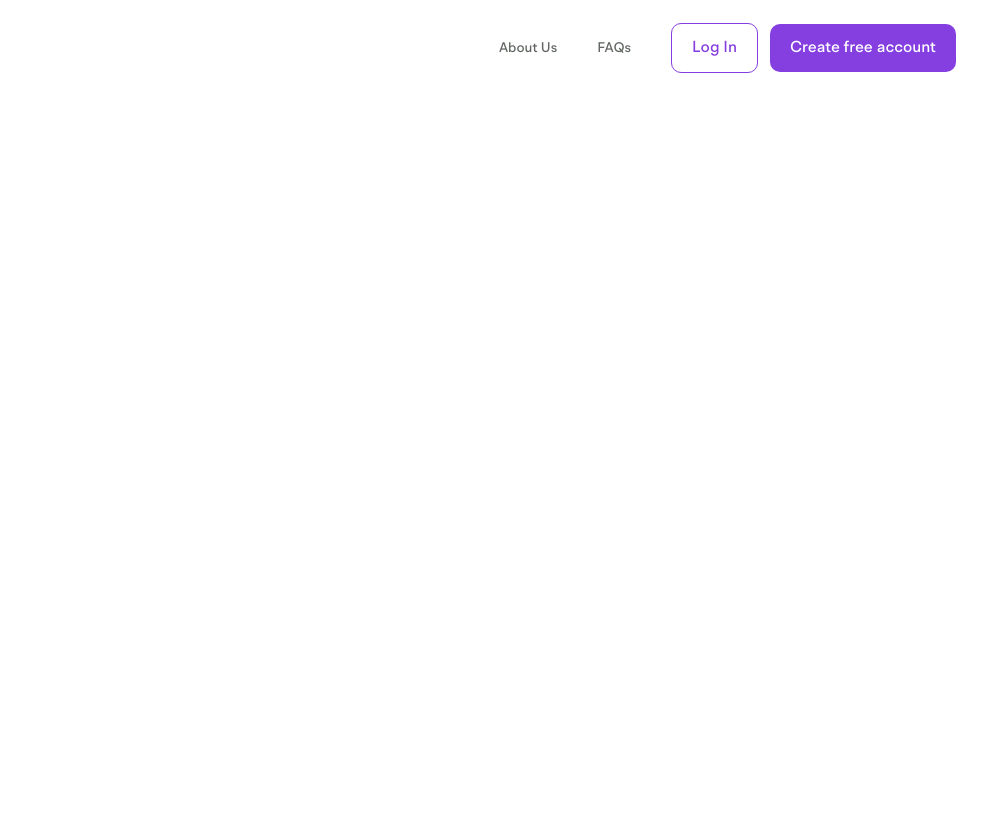
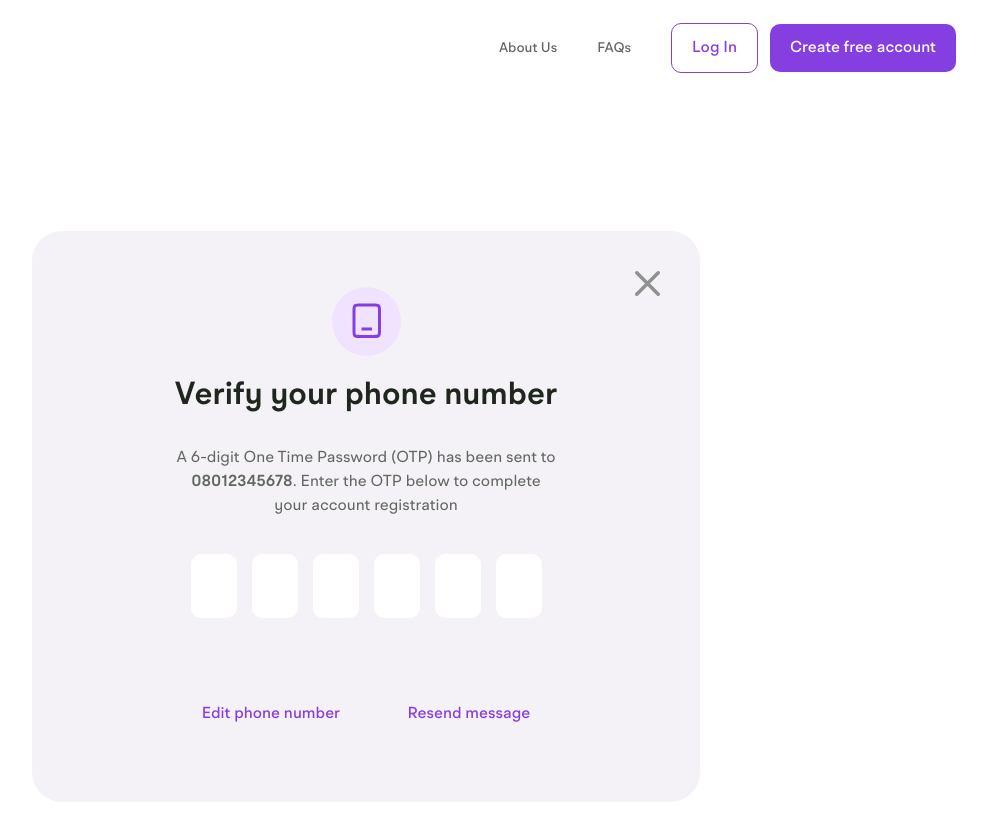
Before and after one commit to elijahthis/phigz-test, a React (Create React App) app: page /auth/otp in a window 1280 px wide. Shown: the top 840 px of the page, without its empty margins (274-1261 px from the left). Before the commit the page ends 800 px from the top, so only its background shows below. Built offline with nearby package versions, Linux system fonts and the light colour scheme.

Commit message:
feat: OTP UI

```diff
--- a/package.json
+++ b/package.json
@@ -12,6 +12,7 @@
     "@types/react-dom": "^18.2.7",
     "react": "^18.2.0",
     "react-dom": "^18.2.0",
+    "react-otp-input": "^3.0.4",
     "react-router-dom": "^6.15.0",
     "react-scripts": "5.0.1",
     "typescript": "^4.9.5",
--- a/src/components/Button/index.tsx
+++ b/src/components/Button/index.tsx
@@ -30,7 +30,7 @@ const Button = ({
 					? "bg-pry-col text-white"
 					: variant === "outline"
 					? "bg-transparent text-pry-col border border-pry-col"
-					: "bg-transparent"
+					: "bg-transparent text-pry-col"
 			} ${
 				fullWidth ? "w-full" : "w-max"
 			} cursor-pointer rounded-[10px] px-5 py-3 ${className}`}
--- a/src/views/auth/OTP.tsx
+++ b/src/views/auth/OTP.tsx
@@ -1,5 +1,53 @@
+import { useState } from "react";
+import AuthBox from "../../components/AuthBox";
+import Button from "../../components/Button";
+import { OTPIcon } from "../../components/svgs";
+import OtpInput from "react-otp-input";
+
 const OTPPage = () => {
-	return <div></div>;
+	const [otp, setOtp] = useState("");
+
+	return (
+		<div className="mt-[231px] mx-auto">
+			<AuthBox maxW={668}>
+				<div className="mt-4 flex flex-col items-center md:px-[102px] pb-6">
+					<OTPIcon />
+					<h1 className="mt-[22px] mb-8 text-center">
+						Verify your phone number
+					</h1>
+					<p className="mb-9 text-center">
+						A 6-digit One Time Password (OTP) has been sent to{" "}
+						<span className="font-semibold">08012345678</span>. Enter the OTP
+						below to complete your account registration
+					</p>
+					<div className="mb-[72px]">
+						<OtpInput
+							value={otp}
+							onChange={setOtp}
+							numInputs={6}
+							// renderSeparator={<span>-</span>}
+							renderInput={(props) => (
+								<input
+									{...props}
+									className="md:text-2xl text-xl md:p-4 px-2 py-4 rounded-[10px]  "
+								/>
+							)}
+							inputStyle={{ width: "46px" }}
+							containerStyle={{ gap: "15px" }}
+						/>
+					</div>
+					<div className="w-full flex md:flex-row flex-col items-center md:justify-around md:gap-3">
+						<Button variant="text" onClick={() => {}} className="px-0">
+							Edit phone number
+						</Button>
+						<Button variant="text" onClick={() => {}} className="px-0">
+							Resend message
+						</Button>
+					</div>
+				</div>
+			</AuthBox>
+		</div>
+	);
 };
 
 export default OTPPage;
--- a/src/views/auth/VerificationStatus.tsx
+++ b/src/views/auth/VerificationStatus.tsx
@@ -1,5 +1,33 @@
+import AuthBox from "../../components/AuthBox";
+import Button from "../../components/Button";
+import { SuccessIcon } from "../../components/svgs";
+import { Link, useNavigate } from "react-router-dom";
+
 const VerificationStatus = () => {
-	return <div></div>;
+	const navigate = useNavigate();
+
+	return (
+		<div className="mt-[231px] mx-auto">
+			<AuthBox maxW={668}>
+				<div className="mt-4 flex flex-col items-center md:px-[111px] pb-6">
+					<SuccessIcon />
+					<h1 className="mt-6 mb-8 text-center">Verification successful!</h1>
+					<p className="mb-8 text-center">
+						Your registration is complete. Log in below to start enjoying easier
+						and faster fuel purchases
+					</p>
+					<Button
+						onClick={() => {
+							navigate("/auth/login");
+						}}
+						fullWidth={true}
+					>
+						Continue to login
+					</Button>
+				</div>
+			</AuthBox>
+		</div>
+	);
 };
 
 export default VerificationStatus;
```
Also changed, not shown: 1 other file (tests, documents, lock files or other folders).
